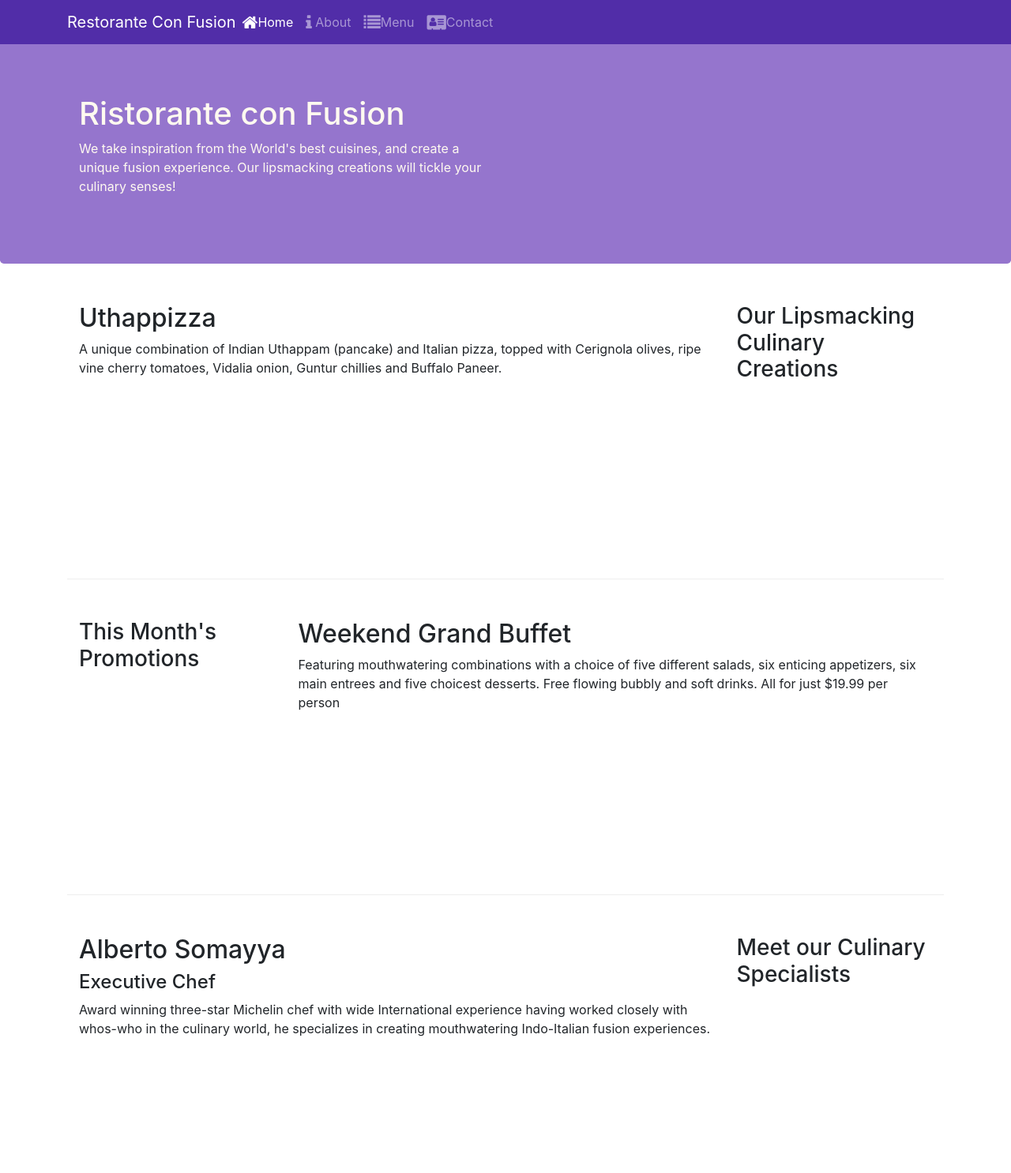
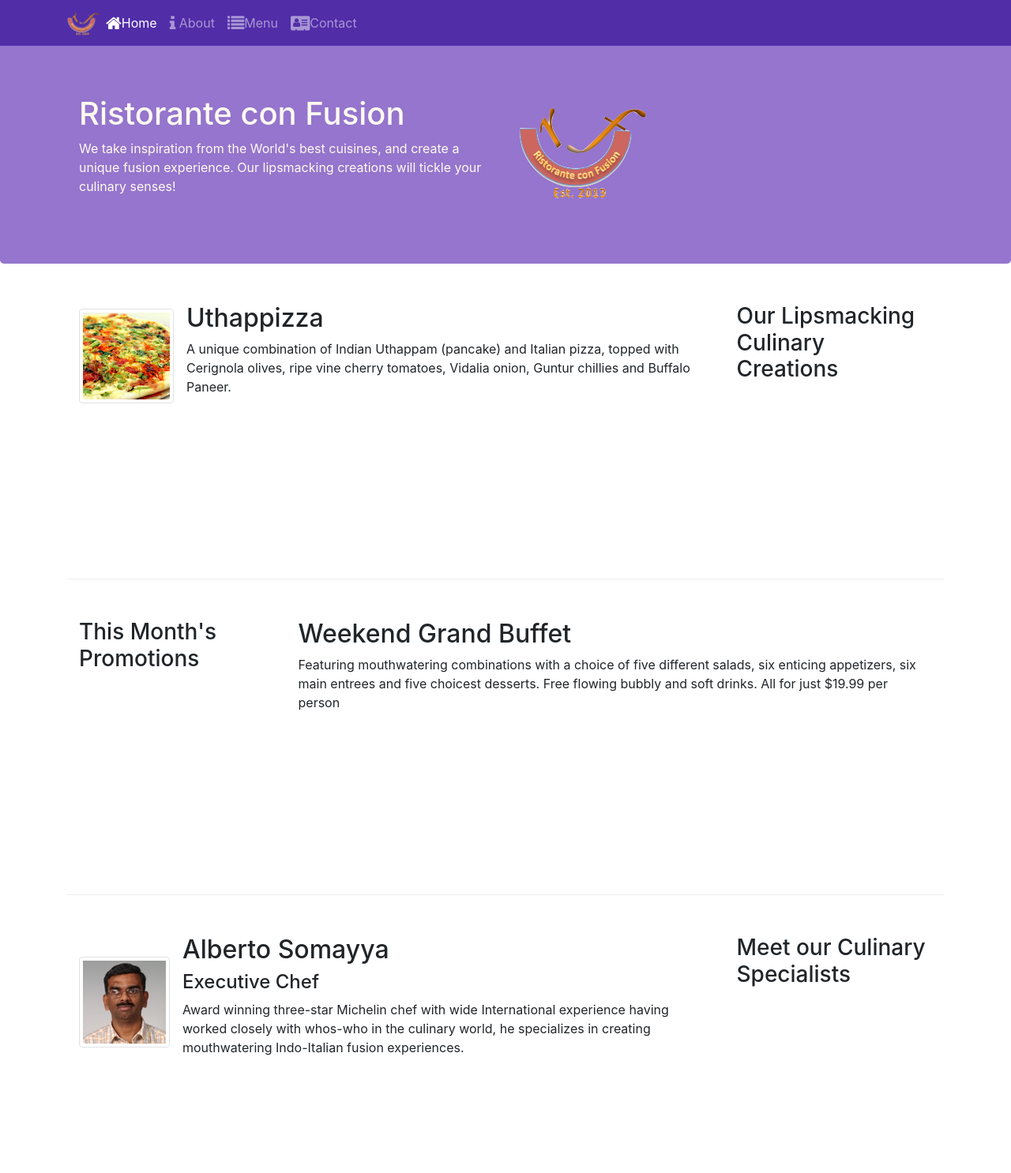
Before and after one commit to mac0607/web, a website: page index.html in a window 1280 px wide. Shown: the top 1486 px of the page at 79% size. Drawn offline with nearby package versions, Linux system fonts and the light colour scheme.

Commit message:
image-media

```diff
--- a/index.html
+++ b/index.html
@@ -21,7 +21,7 @@
             <button class="navbar-toggler" type="button" data-toggle="collapse" data-target="#Navbar">
                 <span class="navbar-toggler-icon"></span>
             </button>
-            <a href="#" class="navbar-brand mr-auto">Restorante Con Fusion</a>
+            <a href="#" class="navbar-brand mr-auto"><img src="img/logo.png" alt="logo" height="30" width="41"></a>
             <div class="collapse navbar-collapse" id="Navbar">
                 <ul class="navbar-nav mr-auto">
                     <li class="nav-item active"><a href="#" class="nav-link"><span class="fa fa-home fa-lg"></span>Home</a></li>
@@ -40,7 +40,8 @@
                     <h1>Ristorante con Fusion</h1>
                     <p>We take inspiration from the World's best cuisines, and create a unique fusion experience. Our lipsmacking creations will tickle your culinary senses!</p>
                 </div>
-                <div class="col-12 col-sm">
+                <div class="col-12 col-sm align-self-center">
+                    <img src="img/logo.png" alt="logo" class="img-fluid">
                 </div>
             </div>
         </div>
@@ -53,8 +54,14 @@
                 <h3>Our Lipsmacking Culinary Creations</h3>
             </div>
             <div class="col col-sm order-sm-first col-md">
-                <h2>Uthappizza</h2>
-                <p>A unique combination of Indian Uthappam (pancake) and Italian pizza, topped with Cerignola olives, ripe vine cherry tomatoes, Vidalia onion, Guntur chillies and Buffalo Paneer.</p>
+                <div class="media">
+                    <img src="img/uthappizza.png" alt="pizza-image" class="d-flex mr-3 img-thumbnail align-self-center">
+                    <div class="media-body">
+                        <h2 class="mt-0">Uthappizza</h2>
+                        <p>A unique combination of Indian Uthappam (pancake) and Italian pizza, topped with Cerignola olives, ripe vine cherry tomatoes, Vidalia onion, Guntur chillies and Buffalo Paneer.</p>
+                    </div>
+
+                </div>
             </div>
         </div>
 
@@ -74,9 +81,15 @@
                 <h3>Meet our Culinary Specialists</h3>
             </div>
             <div class="col col-sm order-sm-first col-md">
-                <h2>Alberto Somayya</h2>
-                <h4>Executive Chef</h4>
-                <p>Award winning three-star Michelin chef with wide International experience having worked closely with whos-who in the culinary world, he specializes in creating mouthwatering Indo-Italian fusion experiences. </p>
+                <div class="media">
+                    <img src="img/alberto.png" alt="alberto" class="de-flex mr-3 img-thumbnail align-self-center">
+                    <div class="media-body">
+                        <h2 class="mt-0">Alberto Somayya</h2>
+                        <h4>Executive Chef</h4>
+                        <p class="d-none d-sm-block">Award winning three-star Michelin chef with wide International experience having worked closely with whos-who in the culinary world, he specializes in creating mouthwatering Indo-Italian fusion experiences. </p>
+                    </div>
+                </div>
+
             </div>
         </div>
     </div>
```
Also changed, not shown: aboutus.html (+1 -1 lines), contactus.html (+1 -1 lines), img/alberto.png (added), img/buffet.png (added), img/logo.png (added), img/uthappizza.png (added), 1 other file.
